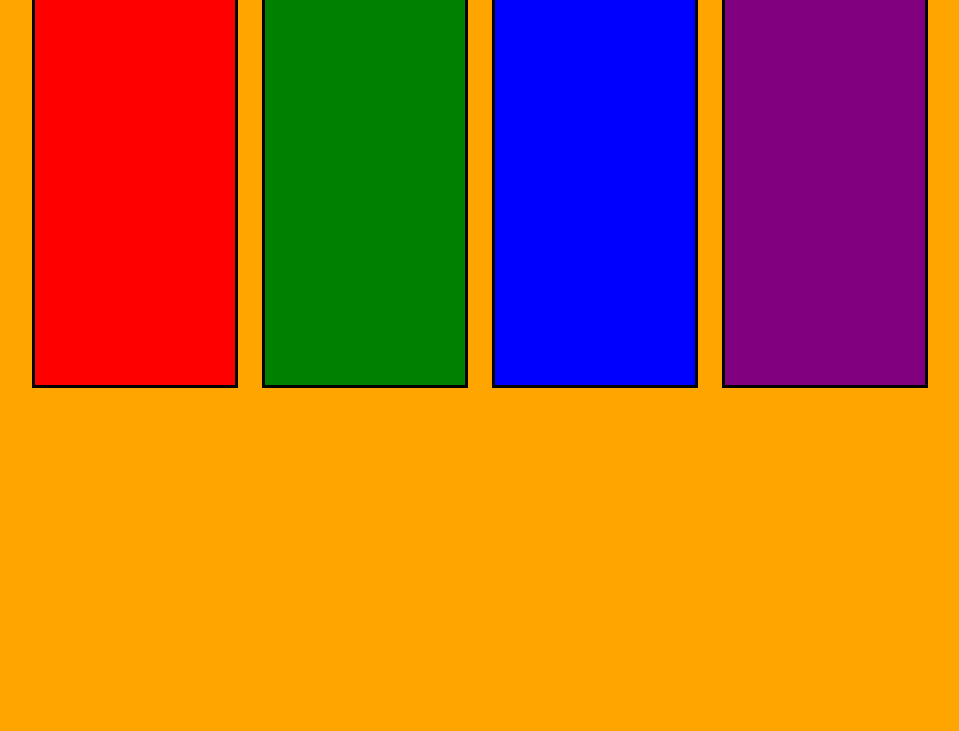
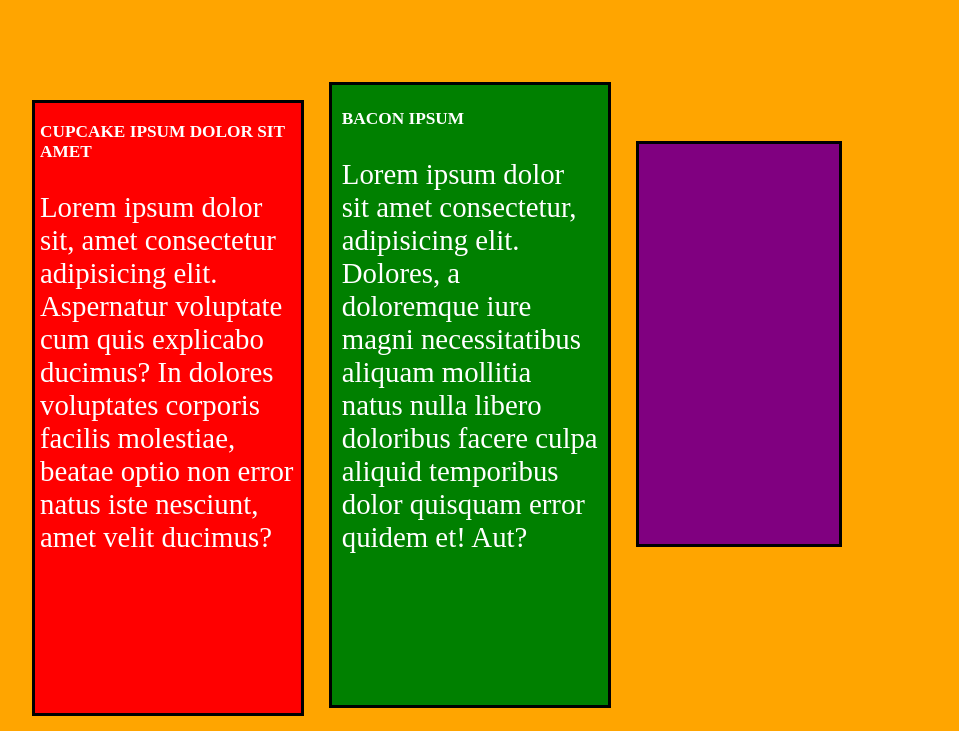
Before and after one commit to jackienguy/W4-CSS, a plain HTML site: page index.html in a window 1280 px wide. Shown: the part 106-837 px from the top of the page, without its empty margins (176-1135 px from the left). Before the commit the page ends 800 px from the top, so only its background shows below. Drawn offline with Linux system fonts and the light colour scheme.

Commit message:
Added measurement units

```diff
--- a/css/style.css
+++ b/css/style.css
@@ -1,35 +1,29 @@
 html {
     background-color: orange;
+    font-size: larger;
 }
 
 #col-1 {
     background-color: red;
     border: 3px solid black;
-    height: 400px;
-    width: 200px;
+    height: 75vh;
+    width: 20vw;
     display: inline-block;
     margin: 80px 10px 0 200px;
+    padding: 5px;
 }
 
 #col-2 {
     background-color: green;
     border: 3px solid black;
-    height: 400px;
-    width: 200px;
+    height: 75vh;
+    width: 20vw;
+    padding: 10px;
     display: inline-block;
     margin: 80px 10px 0 10px;
 }
 
 #col-3 {
-    background-color: blue;
-    border: 3px solid black;
-    height: 400px;
-    width: 200px;
-    display: inline-block;
-    margin: 80px 10px 0 10px;
-}
-
-#col-4 {
     background-color: purple;
     border: 3px solid black;
     height: 400px;
@@ -37,3 +31,33 @@ html {
     display: inline-block;
     margin: 80px 100px 0 10px;
 }
+
+section {
+    background-color: grey;
+    width: 500px;
+    height: 500px;
+    margin: 2vh 30vw 2vh 30vw;
+    border: 3px dotted black;
+}
+
+#col-4 {
+    background-color: blue;
+    border: 3px solid black;
+    height: 50%;
+    width: 50%;
+}
+
+h1 {
+    font-size: 50pt;
+    margin: 2vh 30vw 2vh 30vw;
+}
+
+h2 {
+    color: white;
+    font-size: 0.9em;
+}
+
+p {
+    color: white;
+    font-size: 1.5rem;
+}
--- a/index.html
+++ b/index.html
@@ -6,14 +6,26 @@
     <meta name="viewport" content="width=device-width, initial-scale=1.0">
 
     <link rel="stylesheet" href="css/style.css">
-    <title>Document</title>
+    <title>Multi-Colour Layout</title>
 </head>
 <body>
-    <div id="container">
-        <div id="col-1"></div>
-        <div id="col-2"></div>
-        <div id="col-3"></div>
+    <h1>Hello World!</h1>
+    <div id="col-1">
+        <h2>CUPCAKE IPSUM DOLOR SIT AMET</h2>
+        <p>
+            Lorem ipsum dolor sit, amet consectetur adipisicing elit. Aspernatur voluptate cum quis explicabo ducimus? In dolores voluptates corporis facilis molestiae, beatae optio non error natus iste nesciunt, amet velit ducimus?
+        </p>
+    </div>
+    <div id="col-2">
+        <h2>BACON IPSUM</h2>
+        <p>Lorem ipsum dolor sit amet consectetur, adipisicing elit. Dolores, a doloremque iure magni necessitatibus aliquam mollitia natus nulla libero doloribus facere culpa aliquid temporibus dolor quisquam error quidem et! Aut?</p>
+    </div>
+
+   <div id="col-3"></div>
+
+   <section>
         <div id="col-4"></div>
-    </div>
+    </section>
+
 </body>
 </html>
```
